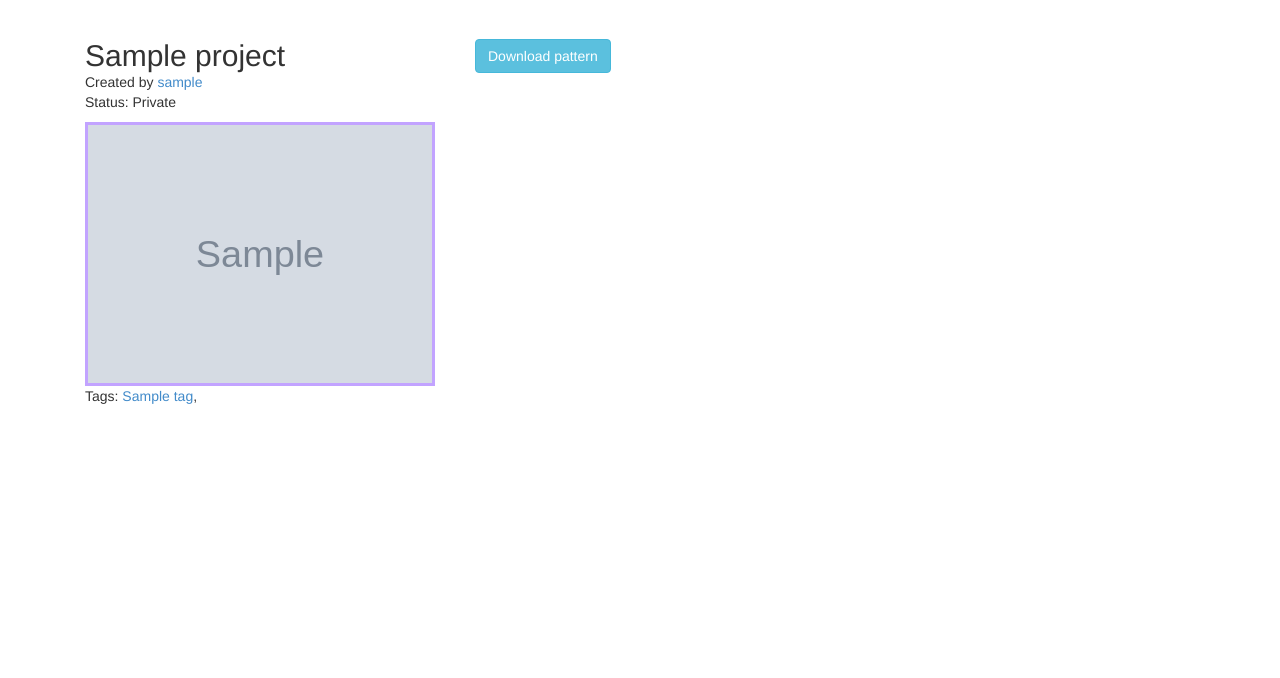
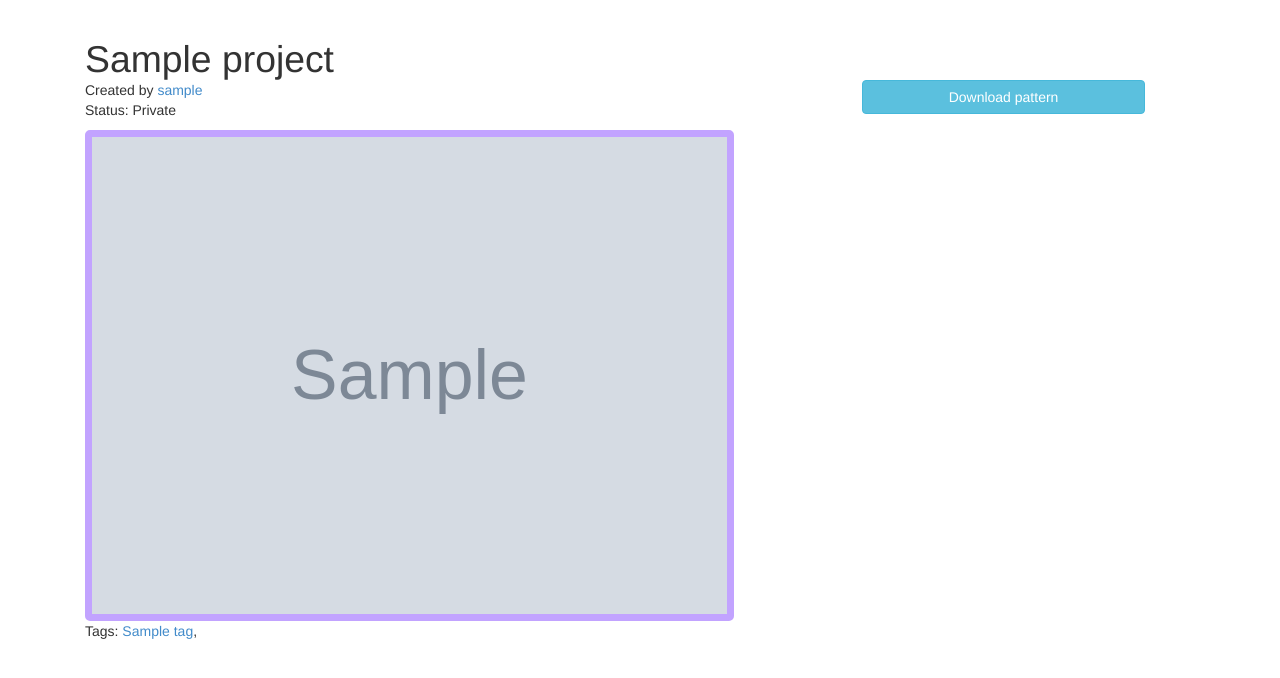
Before and after one commit to connienguyen/knitting, a Flask app: template project/templates/project.html in a window 1280 px wide. Shown: the part 51-729 px from the top of the page. Run offline with Flask 2, Linux system fonts and the light colour scheme; the template is opened without the code that fills it: most values are stand-ins (such as "Sample title", 1, 10 or a date in 2020); grey boxes marked "Sample" are stand-in pictures; some libraries are stand-ins or nearby versions.

Commit message:
Changed layout of pages

```diff
--- a/project/static/css/overrides.css
+++ b/project/static/css/overrides.css
@@ -1,7 +1,41 @@
 h2 {
     margin: 0px;
+}
+
+h2.project-title {
+    font-family: "Helvetica Neue", Helvetica, Arial, sans-serif;
+    font-size: 28pt;
 }
 
 h3 {
     margin: 0px;
 }
+
+.content-wrapper {
+    width: 100%;
+    padding-bottom: 100px;
+}
+
+.content-main {
+    width: 65%;
+    float: left;
+}
+
+.project-preview {
+    width: 90%;
+    border: 7px solid #C2A3FF;
+    -webkit-border-radius: 5px;
+    -moz-border-radius: 5px;
+    border-radius: 5px;
+}
+
+.content-side {
+    width: 30%;
+    margin-left: 5%;
+    float: left;
+}
+
+.content-side .btn {
+    width: 85%;
+    margin-bottom: 10px;
+}
--- a/project/static/css/project.css
+++ /dev/null
@@ -1,19 +0,0 @@
-.project-wrapper {
-    width: 600px;
-}
-
-.project-main {
-    float: left;
-    width: 375px;
-    margin-right: 15px;
-}
-
-.project-col {
-    float: left;
-    width: 200px;
-}
-
-.project-preview {
-    max-width: 350px;
-    border: 3px solid #C2A3FF;
-}
--- a/project/templates/project.html
+++ b/project/templates/project.html
@@ -1,11 +1,10 @@
-<link rel="stylesheet" type="text/css" href="/static/css/project.css" />
 {% extends "base.html" %}
 
 {% block content %}
-    <div class="project-wrapper">
+    <div class="content-wrapper">
+	<h2 class="project-title">{{project.title}}</h2>
 	<!-- Main project column -->
-	<div class="project-main">
-	    <h2>{{project.title}}</h2>
+	<div class="content-main">
 	    <p>
 		Created by <a href="{{url_for('user', username=project.author.username)}}">{{project.author.username}}</a><br>
 		Status:
@@ -18,13 +17,13 @@
 	    <img class="project-preview" src="{{project.file_path}}"/>
 	    <br> Tags:
 		{% for tag in project.tags %}
-		    <a href="{{url_for('tagged', tag=tag.tag)}}">{{tag.tag}}</a>,
+		    <a class="tag" href="{{url_for('tagged', tag=tag.tag)}}">{{tag.tag}}</a>,
 		{% else %}
 		    no tags
 		{% endfor %}
 	</div>
 	<!-- Project side column -->
-	<div class="project-col">
+	<div class="content-side">
 	    <button type="button" class="btn btn-info">Download pattern</button>
 	    {% if user == project.author %}
 		<a href="{{url_for('editProject', pid=project.id)}}" class="btn btn-default">Edit project</a>
```
Also changed, not shown: project/static/css/edit.css (deleted, +0 -14 lines), project/templates/dashboard.html (+11 -2 lines), project/templates/edit.html (+5 -4 lines).
